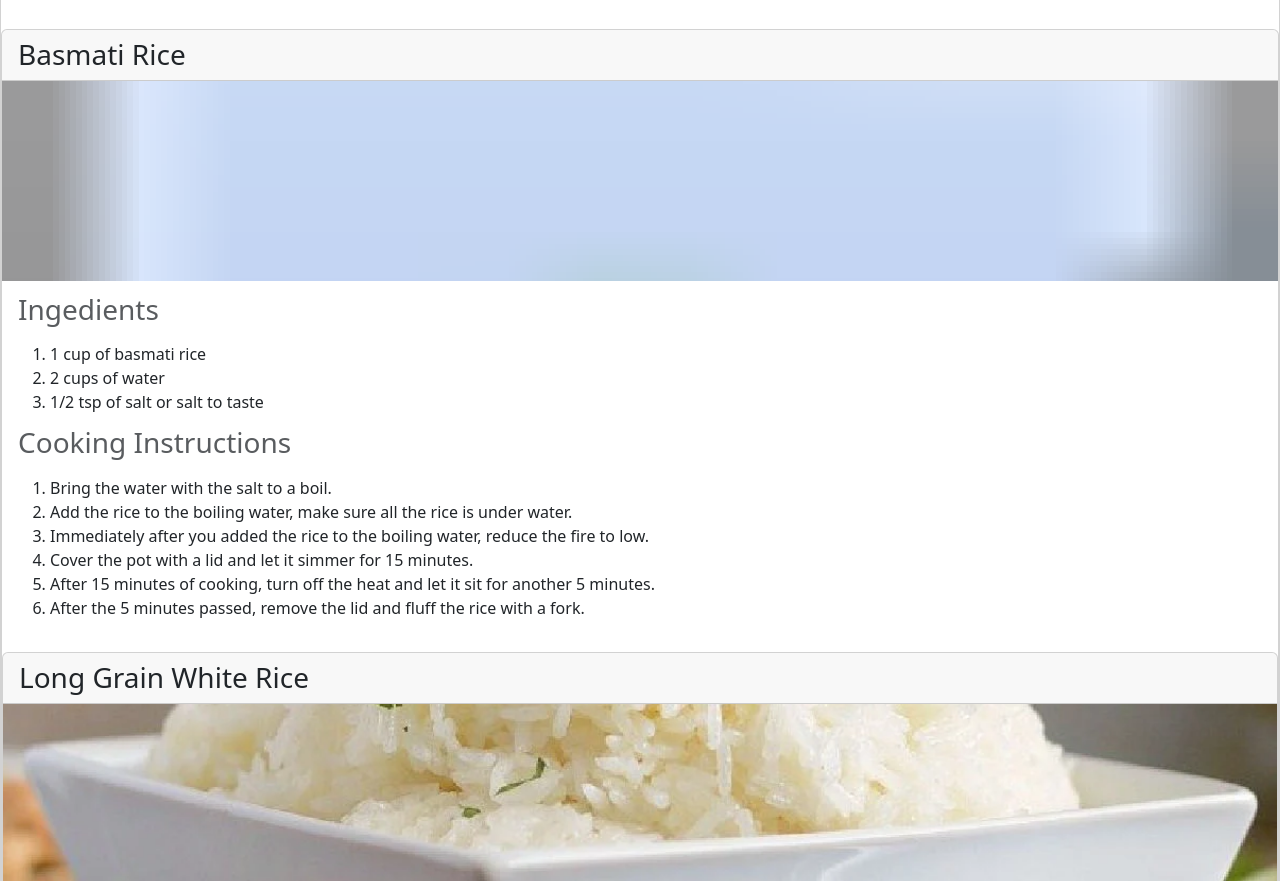
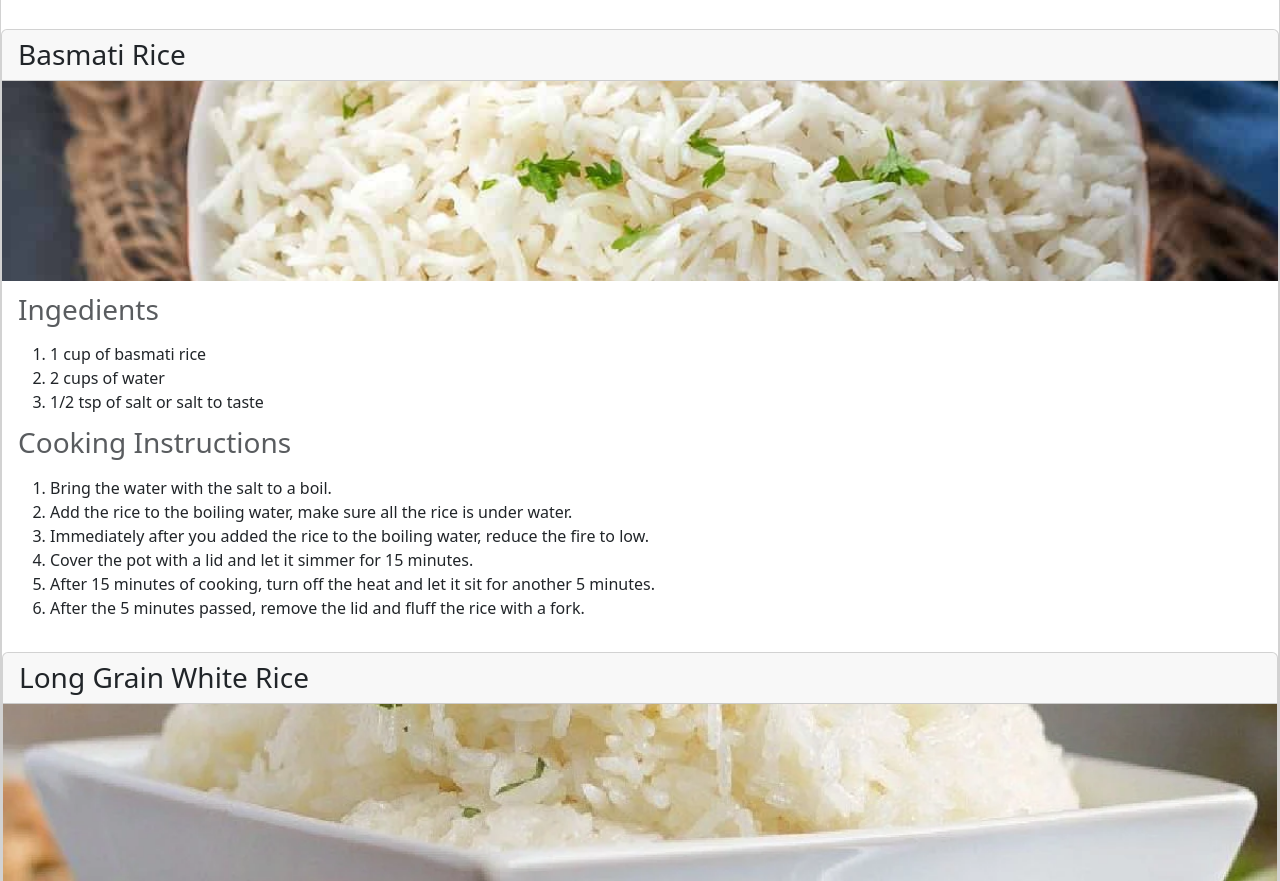
Before and after one commit to aldebaraan97/aldebaraan97.github.io, a plain HTML site: page index.html in a window 1280 px wide. Shown: the part 1119-2000 px from the top of the page. Drawn offline with nearby package versions, Linux system fonts and the light colour scheme.

Commit message:
corrected basmati rice image

```diff
--- a/index.html
+++ b/index.html
@@ -108,7 +108,7 @@
     <svg xmlns="http://www.w3.org/2000/svg" class="d-block user-select-none" width="100%" height="200" aria-label="Placeholder: Image cap" focusable="false" role="img" preserveAspectRatio="xMidYMid slice" viewBox="0 0 318 180" style="font-size:1.125rem;text-anchor:middle">
       <rect width="100%" height="100%" fill="#868e96"></rect>
       <text x="50%" y="50%" fill="#dee2e6" dy=".3em">Image cap</text>
-      <image href="img/basmati_rice2.png" width="318" height="180" preserveAspectRatio="xMidYMid slice" />
+      <image href="img/basmati_rice2.jpg" width="318" height="180" preserveAspectRatio="xMidYMid slice" />
     </svg>
     <div class="card-body">
 
```
